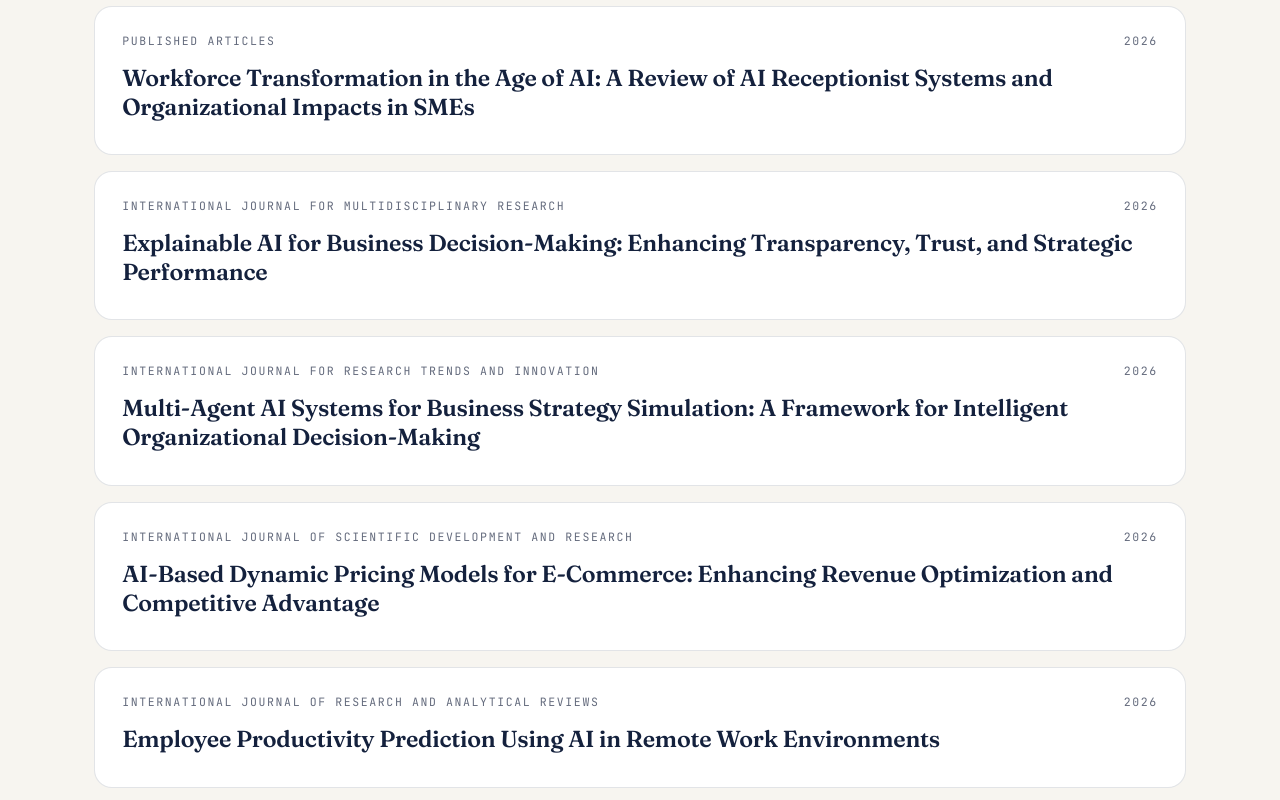
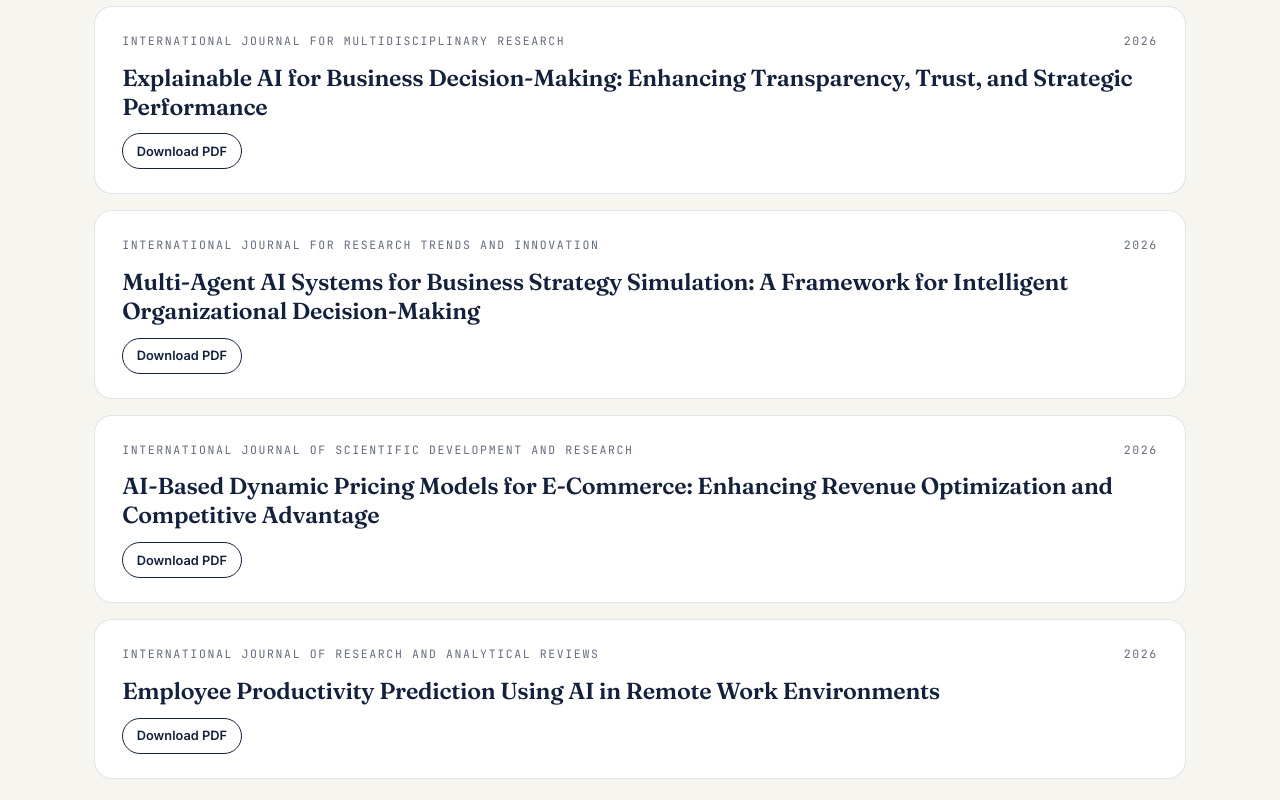
Before and after one commit to miec99/shiivaan-salil-chaturvedi, a plain HTML site: page index.html in a window 1280 px wide. Shown: the part 1840-2640 px from the top of the page. Drawn offline with Linux system fonts and the light colour scheme.

Commit message:
Deploy Shiivaan Salil Chaturvedi's showcase website

```diff
--- a/index.html
+++ b/index.html
@@ -213,20 +213,12 @@ footer a { color: var(--accent); text-decoration: none; font-weight: 600; }
                     </div>
                 </div></div></section><section id="research-publications"><div class="sec-eyebrow mono">Research &amp; Publications</div><h2 class="sec-head">Published <em>work.</em></h2><article class="paper">
                     <div class="paper-top mono">
-                        <span>Published Articles</span>
-                        <span>2026</span>
-                    </div>
-                    <h3>Workforce Transformation in the Age of AI: A Review of AI Receptionist Systems and Organizational Impacts in SMEs</h3>
-
-
-                </article><article class="paper">
-                    <div class="paper-top mono">
                         <span>International Journal for Multidisciplinary Research</span>
                         <span>2026</span>
                     </div>
                     <h3>Explainable AI for Business Decision-Making: Enhancing Transparency, Trust, and Strategic Performance</h3>
 
-
+                    <div class="item-actions"><a href="assets/doc-f96e306928.pdf" class="item-doc" target="_blank" rel="noopener noreferrer" download>Download PDF</a></div>
                 </article><article class="paper">
                     <div class="paper-top mono">
                         <span>International Journal for Research Trends and Innovation</span>
@@ -234,7 +226,7 @@ footer a { color: var(--accent); text-decoration: none; font-weight: 600; }
                     </div>
                     <h3>Multi-Agent AI Systems for Business Strategy Simulation: A Framework for Intelligent Organizational Decision-Making</h3>
 
-
+                    <div class="item-actions"><a href="assets/doc-388d7af184.pdf" class="item-doc" target="_blank" rel="noopener noreferrer" download>Download PDF</a></div>
                 </article><article class="paper">
                     <div class="paper-top mono">
                         <span>International Journal of Scientific Development and Research</span>
@@ -242,7 +234,7 @@ footer a { color: var(--accent); text-decoration: none; font-weight: 600; }
                     </div>
                     <h3>AI-Based Dynamic Pricing Models for E-Commerce: Enhancing Revenue Optimization and Competitive Advantage</h3>
 
-
+                    <div class="item-actions"><a href="assets/doc-d4b51a2792.pdf" class="item-doc" target="_blank" rel="noopener noreferrer" download>Download PDF</a></div>
                 </article><article class="paper">
                     <div class="paper-top mono">
                         <span>International Journal of Research and Analytical Reviews</span>
@@ -250,7 +242,7 @@ footer a { color: var(--accent); text-decoration: none; font-weight: 600; }
                     </div>
                     <h3>Employee Productivity Prediction Using AI in Remote Work Environments</h3>
 
-
+                    <div class="item-actions"><a href="assets/doc-d112c8ccdb.pdf" class="item-doc" target="_blank" rel="noopener noreferrer" download>Download PDF</a></div>
                 </article></section><section id="projects"><div class="sec-eyebrow mono">Projects</div><h2 class="sec-head">Things I am <em>building.</em></h2><div class="proj-grid"><article class="proj">
                     <div class="proj-ph"></div>
                     <div class="proj-body">
```
